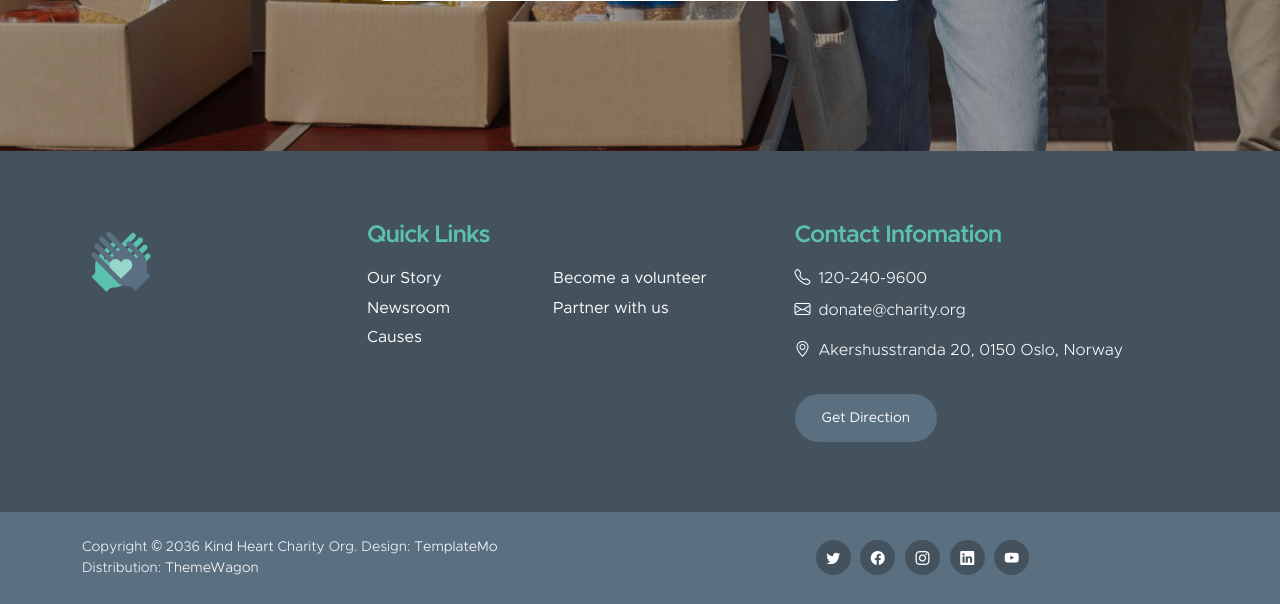
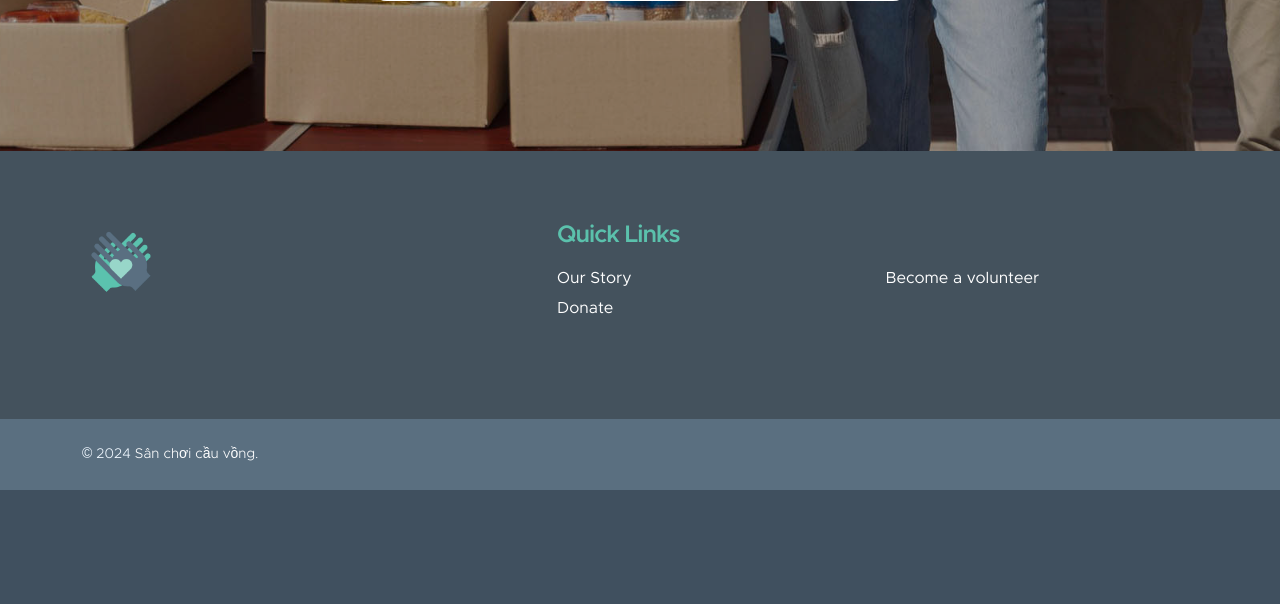
Before and after one commit to sdf299/aaa, a Flask app: page /donate in a window 1280 px wide. Shown: the part 1034-1638 px from the top of the page. After the commit the page ends 1524 px from the top, so only its background shows below. Run offline with Flask 3, Linux system fonts and the light colour scheme; some libraries are stand-ins or nearby versions.

Commit message:
Restructure donate site

```diff
--- a/templates/donate2.html
+++ b/templates/donate2.html
@@ -206,52 +206,24 @@ https://templatemo.com/tm-581-kind-heart-charity
     <footer class="site-footer">
         <div class="container">
             <div class="row">
-                <div class="col-lg-3 col-12 mb-4">
+                <div class="col-lg-5 col-12 mb-5">
                     <img src="../static/assets/images/logo.png" class="logo img-fluid" alt="">
                 </div>
 
-                <div class="col-lg-4 col-md-6 col-12 mb-4">
+                <div class="col-lg-7 col-md-8 col-12 mb-7">
                     <h5 class="site-footer-title mb-3">Quick Links</h5>
 
                     <ul class="footer-menu">
-                        <li class="footer-menu-item"><a href="#" class="footer-menu-link">Our Story</a></li>
+                        <li class="footer-menu-item"><a href="{{url_for('about2')}}" class="footer-menu-link">Our Story</a></li>
 
-                        <li class="footer-menu-item"><a href="#" class="footer-menu-link">Newsroom</a></li>
+                        <li class="footer-menu-item"><a href="{{url_for('donate')}}" class="footer-menu-link">Donate</a></li>
 
-                        <li class="footer-menu-item"><a href="#" class="footer-menu-link">Causes</a></li>
 
-                        <li class="footer-menu-item"><a href="#" class="footer-menu-link">Become a volunteer</a></li>
+                        <li class="footer-menu-item"><a href="{{url_for('contact')}}" class="footer-menu-link">Become a volunteer</a></li>
 
-                        <li class="footer-menu-item"><a href="#" class="footer-menu-link">Partner with us</a></li>
                     </ul>
                 </div>
 
-                <div class="col-lg-4 col-md-6 col-12 mx-auto">
-                    <h5 class="site-footer-title mb-3">Contact Infomation</h5>
-
-                    <p class="text-white d-flex mb-2">
-                        <i class="bi-telephone me-2"></i>
-
-                        <a href="tel: 305-240-9671" class="site-footer-link">
-                            120-240-9600
-                        </a>
-                    </p>
-
-                    <p class="text-white d-flex">
-                        <i class="bi-envelope me-2"></i>
-
-                        <a href="mailto:donate@charity.org" class="site-footer-link">
-                            donate@charity.org
-                        </a>
-                    </p>
-
-                    <p class="text-white d-flex mt-3">
-                        <i class="bi-geo-alt me-2"></i>
-                        Akershusstranda 20, 0150 Oslo, Norway
-                    </p>
-
-                    <a href="#" class="custom-btn btn mt-3">Get Direction</a>
-                </div>
             </div>
         </div>
 
@@ -260,36 +232,9 @@ https://templatemo.com/tm-581-kind-heart-charity
                 <div class="row">
 
                     <div class="col-lg-6 col-md-7 col-12">
-                        <p class="copyright-text mb-0">Copyright © 2036 <a href="#">Kind Heart</a> Charity Org.
-                            Design: <a href="https://templatemo.com" target="_blank">TemplateMo</a><br>Distribution:
-                            <a href="https://themewagon.com">ThemeWagon</a>
+                        <p class="copyright-text mb-0">© 2024 <a href="{{url_for('about2')}}">Sân chơi cầu vồng.</a>
                         </p>
                     </div>
-
-                    <div class="col-lg-6 col-md-5 col-12 d-flex justify-content-center align-items-center mx-auto">
-                        <ul class="social-icon">
-                            <li class="social-icon-item">
-                                <a href="#" class="social-icon-link bi-twitter"></a>
-                            </li>
-
-                            <li class="social-icon-item">
-                                <a href="#" class="social-icon-link bi-facebook"></a>
-                            </li>
-
-                            <li class="social-icon-item">
-                                <a href="#" class="social-icon-link bi-instagram"></a>
-                            </li>
-
-                            <li class="social-icon-item">
-                                <a href="#" class="social-icon-link bi-linkedin"></a>
-                            </li>
-
-                            <li class="social-icon-item">
-                                <a href="https://youtube.com/templatemo" class="social-icon-link bi-youtube"></a>
-                            </li>
-                        </ul>
-                    </div>
-
                 </div>
             </div>
         </div>
```
